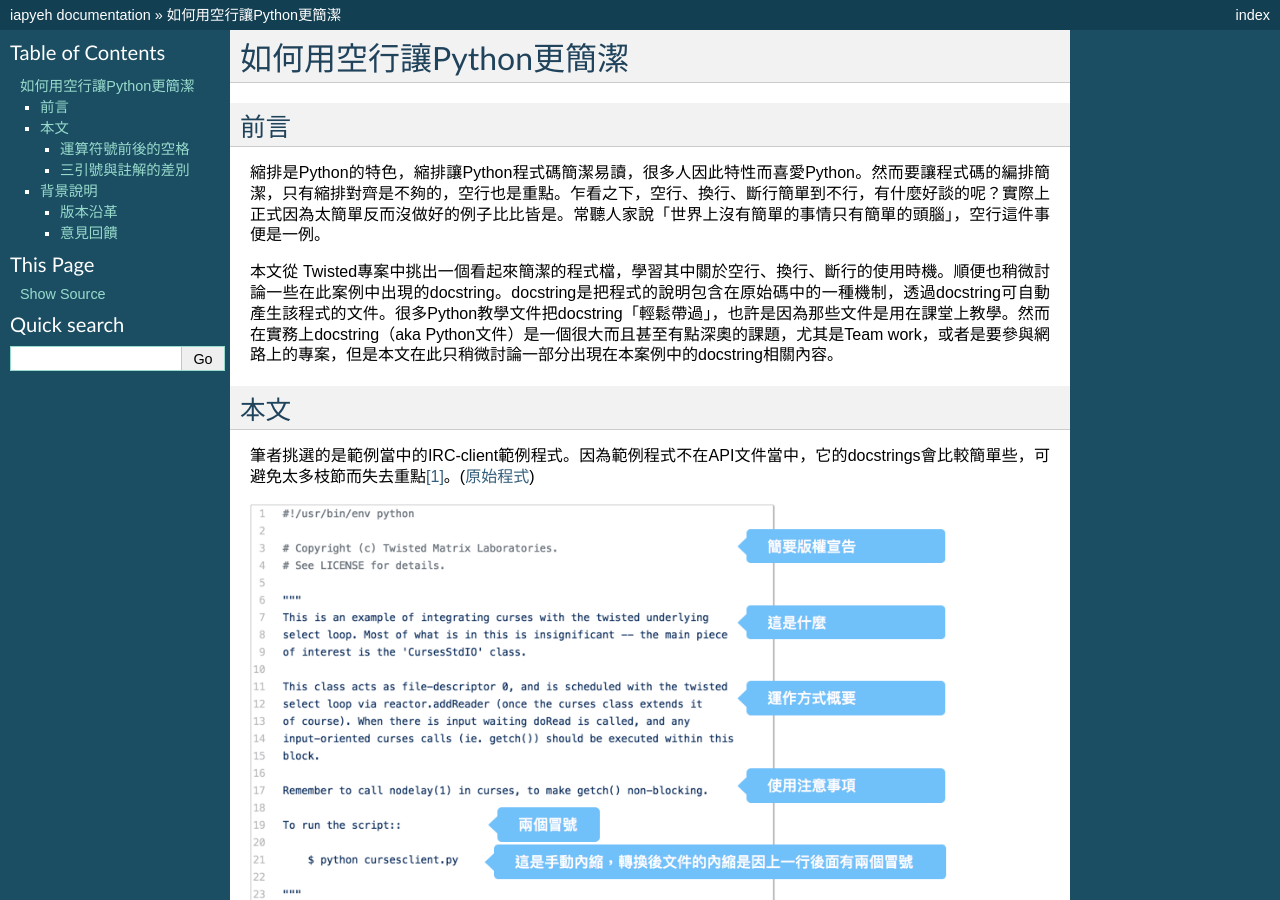
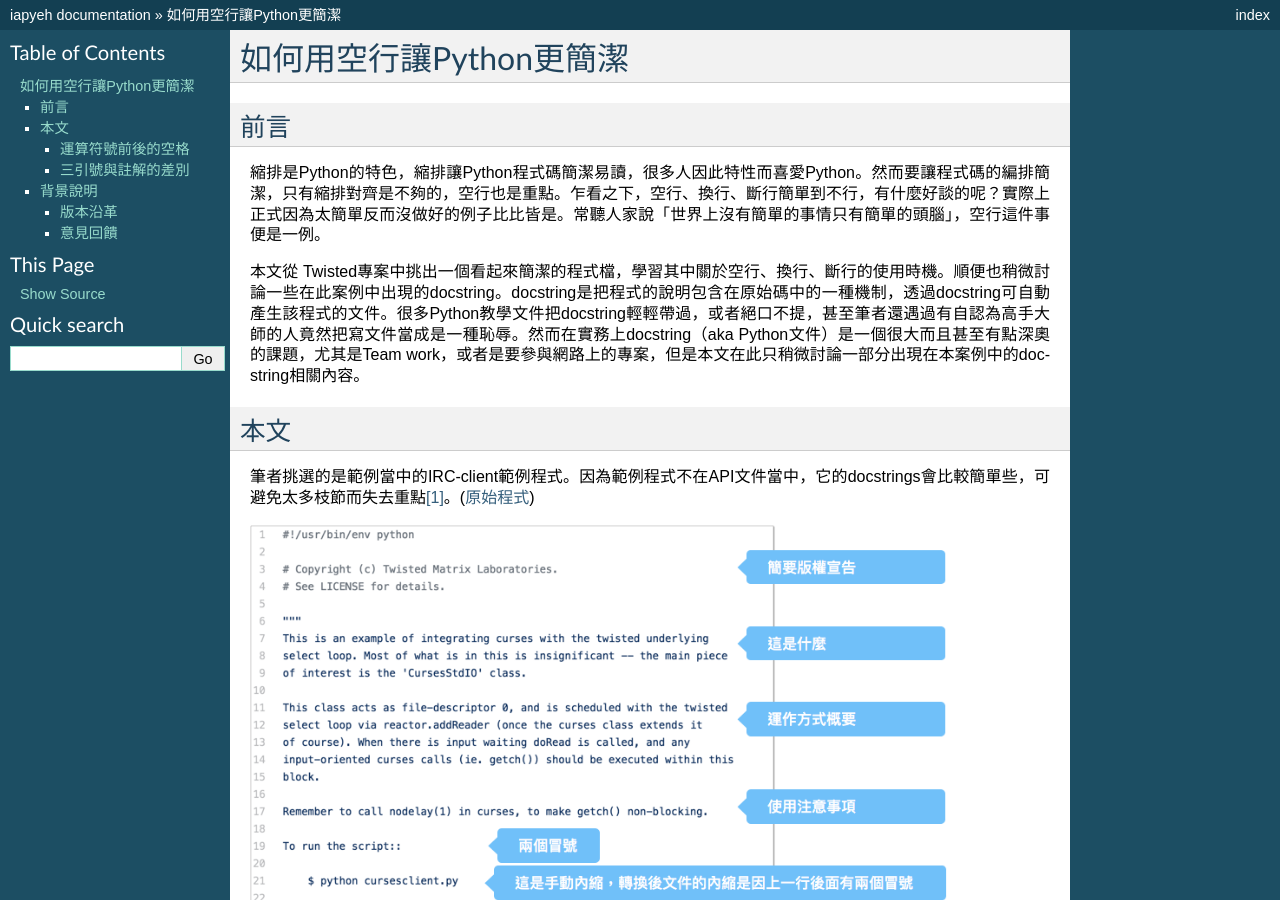
Before and after one commit to iapyeh/iapyeh, a Sphinx documentation site: the page built from docs/blogs/technical/docs_style_review_twisted.rst, in a window 1280 px wide and 900 px high. Built offline with Sphinx 7.4.7, drawn with Linux system fonts in a browser that asks for light colours.

Commit message:
Google Docs reST Editor@2018-1-28 23:5:49

```diff
--- a/docs/blogs/technical/docs_style_review_twisted.rst
+++ b/docs/blogs/technical/docs_style_review_twisted.rst
@@ -11,7 +11,7 @@
 
 縮排是Python的特色，縮排讓Python程式碼簡潔易讀，很多人因此特性而喜愛Python。然而要讓程式碼的編排簡潔，只有縮排對齊是不夠的，空行也是重點。乍看之下，空行、換行、斷行簡單到不行，有什麼好談的呢？實際上正式因為太簡單反而沒做好的例子比比皆是。常聽人家說「世界上沒有簡單的事情只有簡單的頭腦」，空行這件事便是一例。
 
-本文從 Twisted專案中挑出一個看起來簡潔的程式檔，學習其中關於空行、換行、斷行的使用時機。順便也稍微討論一些在此案例中出現的docstring。docstring是把程式的說明包含在原始碼中的一種機制，透過docstring可自動產生該程式的文件。很多Python教學文件把docstring「輕鬆帶過」，也許是因為那些文件是用在課堂上教學。然而在實務上docstring（aka Python文件）是一個很大而且甚至有點深奧的課題，尤其是Team work，或者是要參與網路上的專案，但是本文在此只稍微討論一部分出現在本案例中的docstring相關內容。
+本文從 Twisted專案中挑出一個看起來簡潔的程式檔，學習其中關於空行、換行、斷行的使用時機。順便也稍微討論一些在此案例中出現的docstring。docstring是把程式的說明包含在原始碼中的一種機制，透過docstring可自動產生該程式的文件。很多Python教學文件把docstring輕輕帶過，或者絕口不提，甚至筆者還遇過有自認為高手大師的人竟然把寫文件當成是一種恥辱。然而在實務上docstring（aka Python文件）是一個很大而且甚至有點深奧的課題，尤其是Team work，或者是要參與網路上的專案，但是本文在此只稍微討論一部分出現在本案例中的docstring相關內容。
 
 .. _h1634483c7822441972316c7301545:
 
@@ -174,8 +174,7 @@
 
 .. |REPLACE1| raw:: html
 
-    <iframe src="https://www.facebook.com/plugins/like.php?href=https%3A%2F%2Fiapyeh.readthedocs.io%2Fen%2Flatest%2Fblogs%2Ftechnical%2Fdocs_style_review_twisted.html&width=450&layout=standard&action=like&size=small&show_faces=true&share=true&height=80&appId=117832722174586" width="450" height="80" style="border:none;overflow:hidden" scrolling="no" frameborder="0" allowTransparency="true"></iframe>
-    <hr>
+    <iframe src="https://www.facebook.com/plugins/like.php?href=https%3A%2F%2Fiapyeh.readthedocs.io%2Fen%2Flatest%2Fblogs%2Ftechnical%2Fdocs_style_review_twisted.html&width=450&layout=standard&action=like&size=small&show_faces=true&share=true&height=80&appId=117832722174586" width="450" height="20" style="border:none;overflow:hidden" scrolling="no" frameborder="0" allowTransparency="true"></iframe>
     <div id="fb-root"></div>
     <script>(function(d, s, id) {
       var js, fjs = d.getElementsByTagName(s)[0];
```
